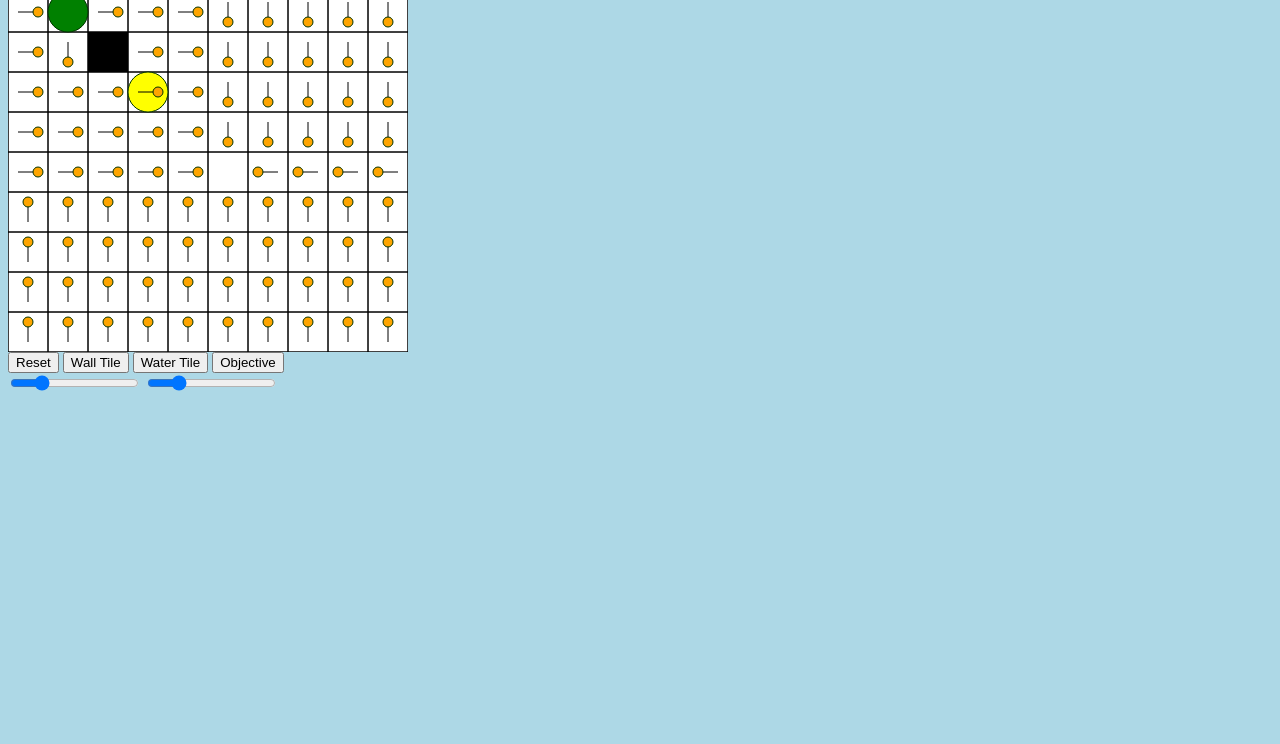
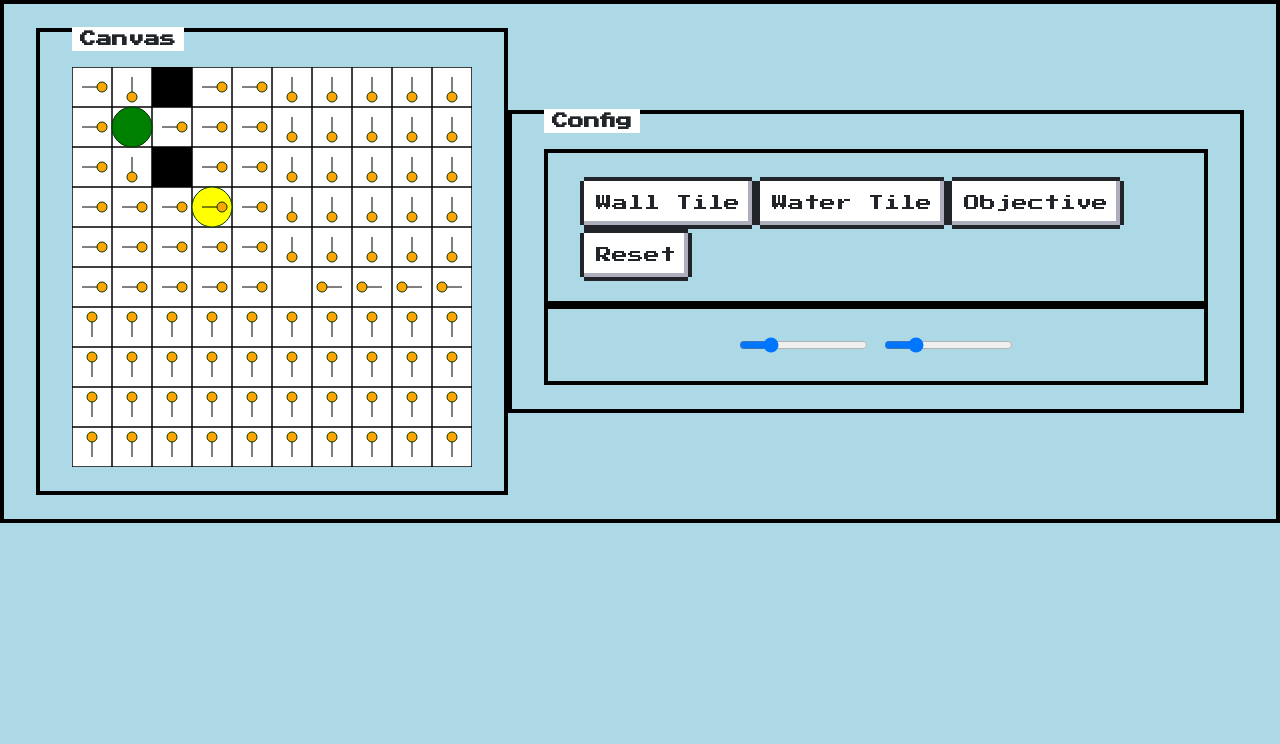
Before and after one commit to gfeun/pathfinding, a plain HTML site: page test.html in a window 1280 px wide. Shown: the part 56-800 px from the top of the page. Drawn offline with nearby package versions, Linux system fonts and the light colour scheme.

Commit message:
Style using retro nes css framework

```diff
--- a/test.html
+++ b/test.html
@@ -1,5 +1,48 @@
 <html>
 	<head>
+		<link href="https://fonts.googleapis.com/css?family=Press+Start+2P" rel="stylesheet">
+		<link href="https://unpkg.com/nes.css/css/nes.min.css" rel="stylesheet" />
+		<style>
+html, body, pre, code, kbd, samp {
+	font-family:  'Press Start 2P', cursive;
+}
+
+body > h1 {
+	text-align: center;
+}
+
+section {
+	margin: auto;
+	max-width: 1300px;
+	text-align: center;
+}
+
+div.containers {
+	display: flex;
+	flex-flow: row;
+	align-items: center;
+}
+
+div.containers.draw {
+	display: flex;
+	flex-direction: column;
+}
+
+div.containers.config {
+	display: flex;
+	flex-flow: row;
+	flex-direction: column nowrap;
+	align-items: center;
+}
+
+div.buttons {
+	display: flex;
+	flex-direction: row;
+	flex-wrap: wrap;
+	align-items: center;
+}
+
+		</style>
 		<script type="text/javascript" language="javascript">
 			window.onload = function() {
 				// Box width
@@ -382,13 +425,13 @@
 				}
 
 				let widthSlider = document.getElementById("widthSlider");
-				widthSlider.oninput = function() {
+				widthSlider.onchange = function() {
 					g.width = this.value;
 					canvas.width = g.width * tileWidth;
 				}
 
 				let heightSlider = document.getElementById("heightSlider");
-				heightSlider.oninput = function() {
+				heightSlider.onchange = function() {
 					g.height = this.value;
 					canvas.height = g.height * tileHeight;
 				}
@@ -410,17 +453,28 @@
 		</script>
 	</head>
 	<body style="background: lightblue;">
-		<canvas id="canvas" width="401px" height="401px" oncontextmenu="return false" style="background: white;"></canvas>
-		<div>
-			<button id="resetButton">Reset</button>
-			<button id="wallTileButton">Wall Tile</button>
-			<button id="waterTileButton">Water Tile</button>
-			<button id="selectObjectiveButton">Objective</button>
-		</div>
-		<div>
-			<input type="range" min="1" max="20" value="5" class="slider" id="widthSlider">
-			<input type="range" min="1" max="20" value="5" class="slider" id="heightSlider">
-		</div>
+		<h1>Pathfinding</h1>
+		<section class="nes-container">
+			<div class="containers">
+				<div class="draw nes-container with-title">
+					<h2 class="title">Canvas</h2>
+					<canvas id="canvas" width="401px" height="401px" oncontextmenu="return false" style="background: white;"></canvas>
+				</div>
+				<div class="config nes-container with-title">
+					<h2 class="title">Config</h2>
+					<div class="buttons nes-container">
+						<button class="nes-btn" id="wallTileButton">Wall Tile</button>
+						<button class="nes-btn" id="waterTileButton">Water Tile</button>
+						<button class="nes-btn" id="selectObjectiveButton">Objective</button>
+						<button class="nes-btn" id="resetButton">Reset</button>
+					</div>
+					<div class="nes-container">
+						<input type="range" min="1" max="20" value=5 id="widthSlider">
+						<input type="range" min="1" max="20" value=5 id="heightSlider">
+					</div>
+				</div>
+			</div>
+		</section>
 
 	</body>
 </html>
```
